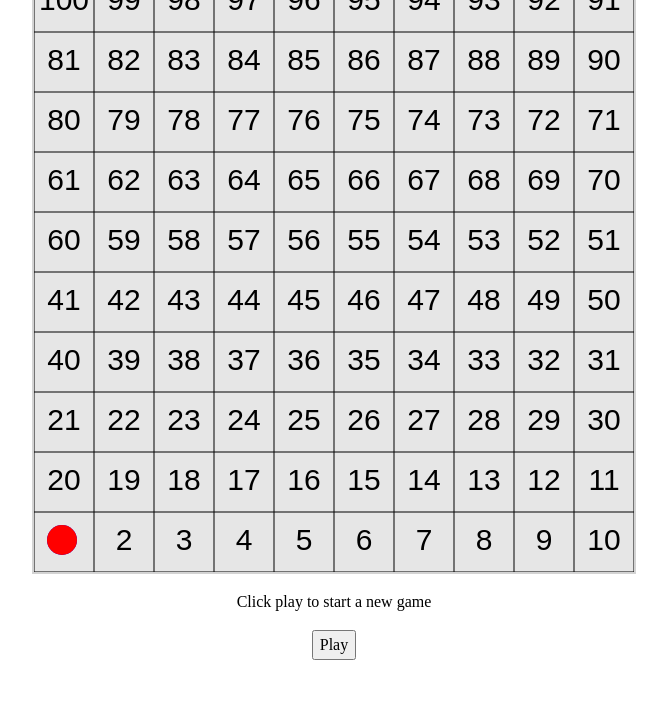
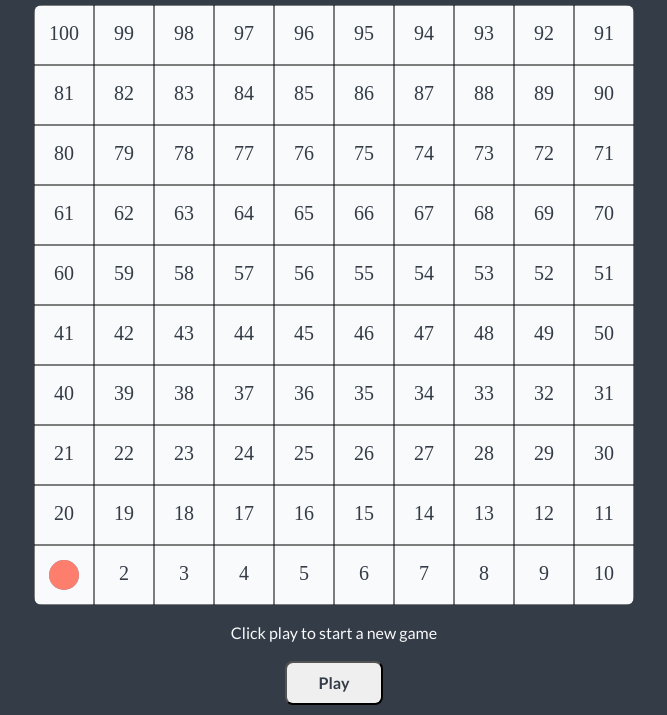
Before and after one commit to david-abell/snakes-and-ladders, a website with bundled scripts: page index.html in a window 1280 px wide. Shown: the part 85-800 px from the top of the page, without its empty margins (306-973 px from the left). Built offline with nearby package versions, Linux system fonts and the light colour scheme.

Commit message:
update colors and font

```diff
--- a/GameBoard.js
+++ b/GameBoard.js
@@ -57,6 +57,9 @@ class GameBoard {
   }
 
   drawGridLines() {
+    this.context.beginPath();
+    this.context.fillStyle = "#F9FAFB";
+    this.context.fillRect(0, 0, this.canvas.width, this.canvas.height);
     const { width } = this.canvas;
     const { height } = this.canvas;
     const gridCount = width / 10;
@@ -85,9 +88,10 @@ class GameBoard {
     // Create grid reference and Draw grid numbers
     this.context.stroke();
 
-    this.context.font = "30px Arial";
+    this.context.font = "20px Lato";
     this.context.textAlign = "center";
     this.context.textBaseline = "middle";
+    this.context.fillStyle = "#343C47";
 
     for (let i = 0; i < 100; i += 1) {
       const isEvenRow = Math.floor(i / 10) % 2 === 0;
--- a/PlayerToken.js
+++ b/PlayerToken.js
@@ -10,8 +10,8 @@ class PlayerToken {
   setPlayerColor() {
     const player = this.playerNumber;
     const colors = {
-      1: "red",
-      2: "blue",
+      1: "#FE7E6D",
+      2: "#51AEDC",
     };
     const selectedColor = colors[player];
     return selectedColor;
--- a/index.html
+++ b/index.html
@@ -8,11 +8,20 @@
     <title>Snakes and Ladders</title>
     <link rel="stylesheet" href="style.css" />
     <script type="module" src="./index.js" defer></script>
+    <link rel="preconnect" href="https://fonts.googleapis.com" />
+    <link rel="preconnect" href="https://fonts.gstatic.com" crossorigin />
+    <link rel="preconnect" href="https://fonts.googleapis.com" />
+    <link rel="preconnect" href="https://fonts.gstatic.com" crossorigin />
+    <link
+      href="https://fonts.googleapis.com/css2?family=Lato:wght@400;700&display=swap"
+      rel="stylesheet"
+    />
   </head>
   <body>
+    <h1>Snakes and Ladders</h1>
     <div class="game-container" id="game-container"></div>
 
-    <div id="message">Click play to start a new game</div>
+    <p id="message">Click play to start a new game</p>
     <button id="play-turn">Play</button>
   </body>
 </html>
--- a/style.css
+++ b/style.css
@@ -80,6 +80,26 @@ body {
   flex-direction: column;
   align-items: center;
   justify-content: center;
+  background-color: #343c47;
+}
+
+h1,
+p,
+button {
+  font-family: "Lato", sans-serif;
+  color: #f9fafb;
+}
+
+h1 {
+  margin-block: 1rem;
+}
+
+button {
+  border-radius: 0.5rem;
+  padding-block: 0.5rem;
+  padding-inline: 2rem;
+  color: #343c47;
+  font-weight: 700;
 }
 
 .game-container {
@@ -87,10 +107,9 @@ body {
 }
 
 #game-board {
-  border: 2px solid lightgray;
   display: block;
-  background-color: rgb(230, 230, 230);
   z-index: 0;
+  border-radius: 0.5rem;
 }
 
 #token-board {
@@ -98,7 +117,7 @@ body {
   display: block;
   top: 0;
   left: 0;
-  z-index: 10;
+  z-index: 100;
 }
 
 #message {
```
